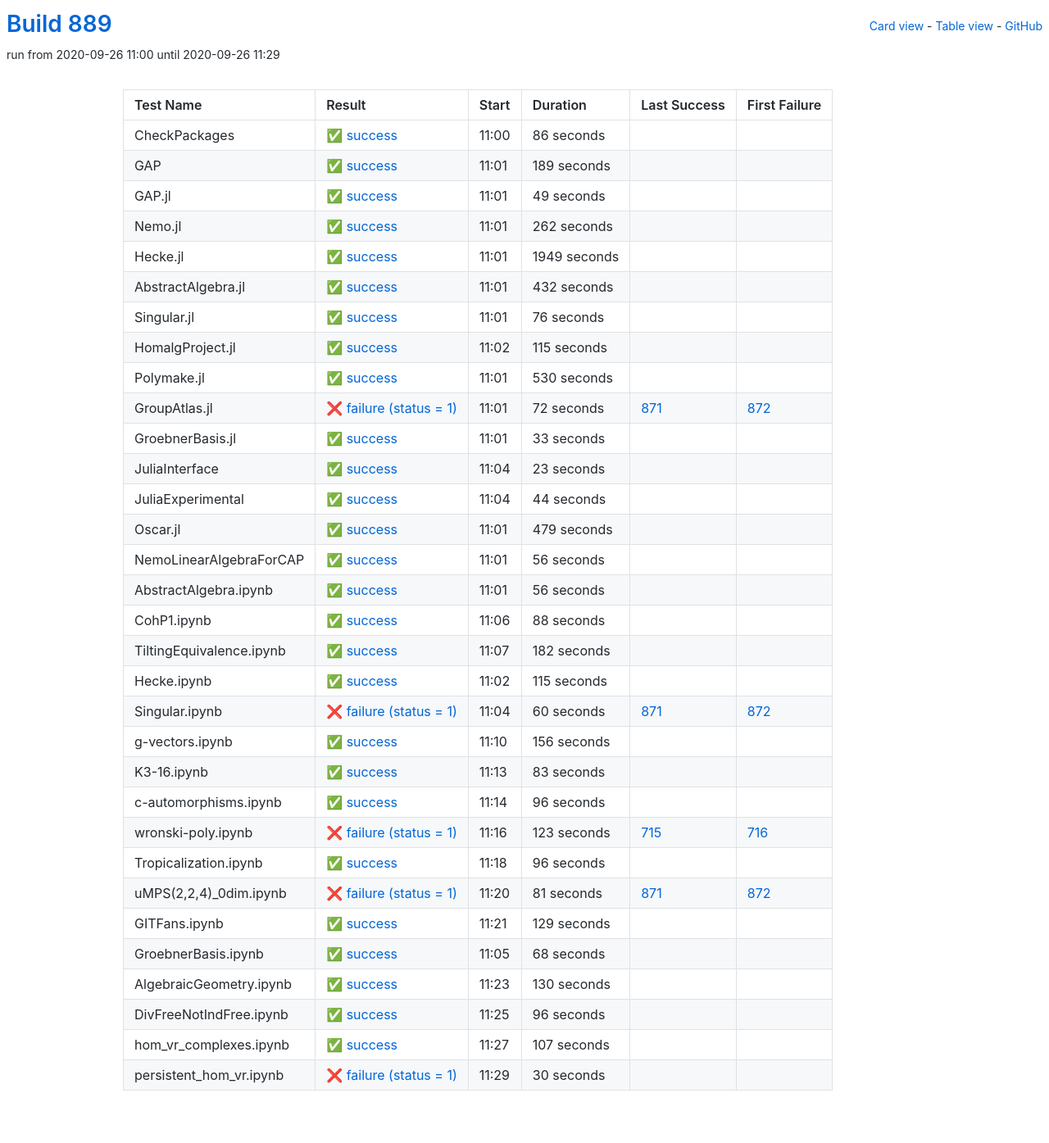
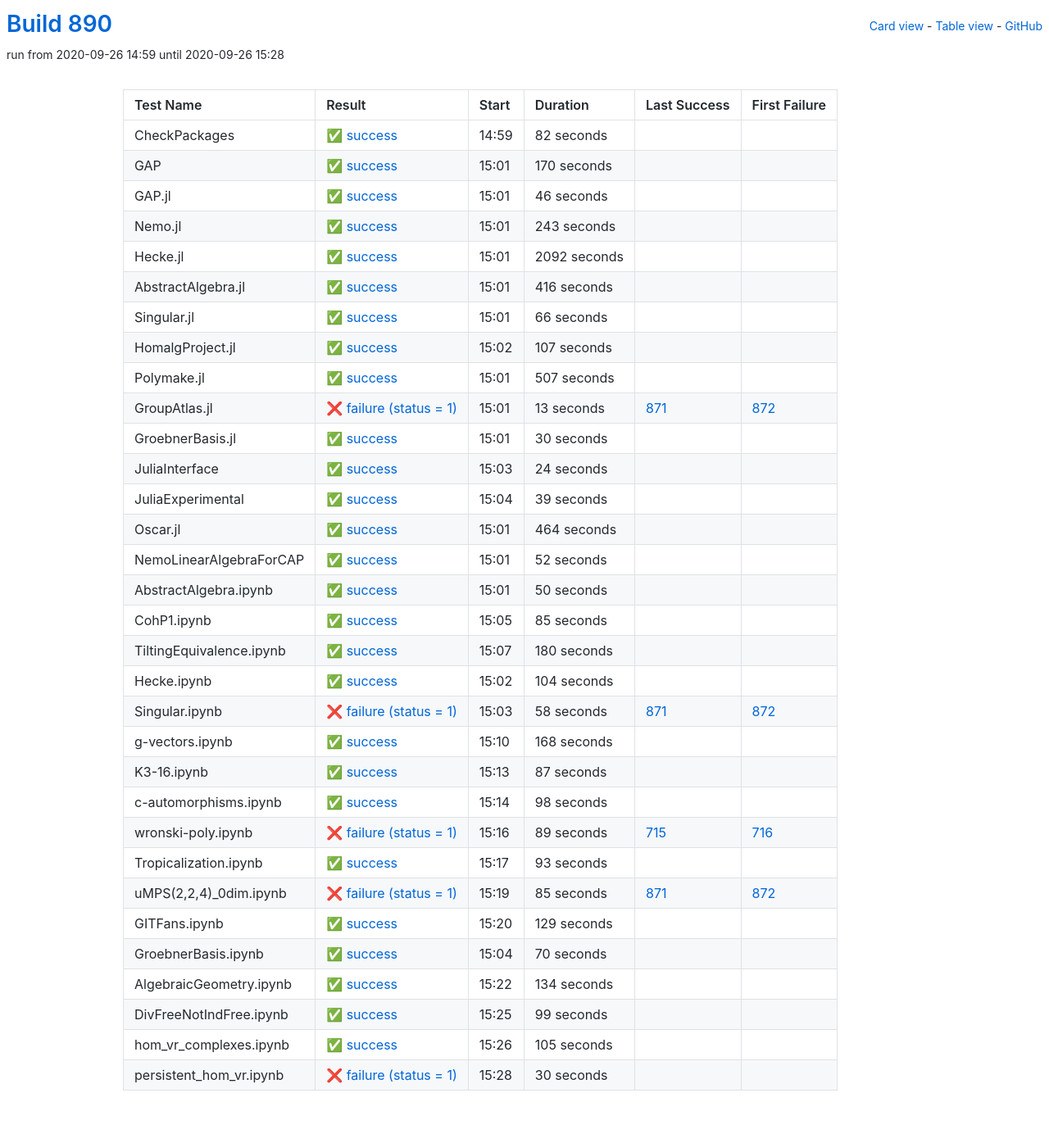
Before and after one commit to oscar-system/oscar-ci-status-stable, a Jekyll site: the page built from table.html, in a window 1280 px wide. Shown: the whole page at 82% size. Built offline with Jekyll 4.4.1, drawn with Linux system fonts in a browser that asks for light colours.

Commit message:
Build #890

```diff
--- a/_data/ci.yml
+++ b/_data/ci.yml
@@ -1,6 +1,6 @@
 ---
-build: 889
-build_url: https://oscarci.mathematik.uni-kl.de/job/oscar-stable/889/
+build: 890
+build_url: https://oscarci.mathematik.uni-kl.de/job/oscar-stable/890/
 job: oscar-stable
 organization: oscar-system
 repo: oscar-ci-status-stable
@@ -8,320 +8,320 @@ repourl: https://github.com/oscar-system/oscar-ci-status-stable
 tests:
 - name: CheckPackages
   id: checkpackages
-  log: https://oscarci.mathematik.uni-kl.de/job/oscar-stable/889/artifact/logs/build-889/CheckPackages.log
-  start: 2020-09-26 11:00
+  log: https://oscarci.mathematik.uni-kl.de/job/oscar-stable/890/artifact/logs/build-890/CheckPackages.log
+  start: 2020-09-26 14:59
   success: true
   exitcode: 0
   status: success
-  duration: 86
+  duration: 82
   last_success: false
   last_success_url:
   first_failure: false
   first_failure_url:
 - name: GAP
   id: gap
-  log: https://oscarci.mathematik.uni-kl.de/job/oscar-stable/889/artifact/logs/build-889/GAP.log
-  start: 2020-09-26 11:01
+  log: https://oscarci.mathematik.uni-kl.de/job/oscar-stable/890/artifact/logs/build-890/GAP.log
+  start: 2020-09-26 15:01
   success: true
   exitcode: 0
   status: success
-  duration: 189
+  duration: 170
   last_success: false
   last_success_url:
   first_failure: false
   first_failure_url:
 - name: GAP.jl
   id: gap-jl
-  log: https://oscarci.mathematik.uni-kl.de/job/oscar-stable/889/artifact/logs/build-889/GAP.jl.log
-  start: 2020-09-26 11:01
+  log: https://oscarci.mathematik.uni-kl.de/job/oscar-stable/890/artifact/logs/build-890/GAP.jl.log
+  start: 2020-09-26 15:01
   success: true
   exitcode: 0
   status: success
-  duration: 49
+  duration: 46
   last_success: false
   last_success_url:
   first_failure: false
   first_failure_url:
 - name: Nemo.jl
   id: nemo-jl
-  log: https://oscarci.mathematik.uni-kl.de/job/oscar-stable/889/artifact/logs/build-889/Nemo.jl.log
-  start: 2020-09-26 11:01
+  log: https://oscarci.mathematik.uni-kl.de/job/oscar-stable/890/artifact/logs/build-890/Nemo.jl.log
+  start: 2020-09-26 15:01
   success: true
   exitcode: 0
   status: success
-  duration: 262
+  duration: 243
   last_success: false
   last_success_url:
   first_failure: false
   first_failure_url:
 - name: Hecke.jl
   id: hecke-jl
-  log: https://oscarci.mathematik.uni-kl.de/job/oscar-stable/889/artifact/logs/build-889/Hecke.jl.log
-  start: 2020-09-26 11:01
+  log: https://oscarci.mathematik.uni-kl.de/job/oscar-stable/890/artifact/logs/build-890/Hecke.jl.log
+  start: 2020-09-26 15:01
   success: true
   exitcode: 0
   status: success
-  duration: 1949
+  duration: 2092
   last_success: false
   last_success_url:
   first_failure: false
   first_failure_url:
 - name: AbstractAlgebra.jl
   id: abstractalgebra-jl
-  log: https://oscarci.mathematik.uni-kl.de/job/oscar-stable/889/artifact/logs/build-889/AbstractAlgebra.jl.log
-  start: 2020-09-26 11:01
+  log: https://oscarci.mathematik.uni-kl.de/job/oscar-stable/890/artifact/logs/build-890/AbstractAlgebra.jl.log
+  start: 2020-09-26 15:01
   success: true
   exitcode: 0
   status: success
-  duration: 432
+  duration: 416
   last_success: false
   last_success_url:
   first_failure: false
   first_failure_url:
 - name: Singular.jl
   id: singular-jl
-  log: https://oscarci.mathematik.uni-kl.de/job/oscar-stable/889/artifact/logs/build-889/Singular.jl.log
-  start: 2020-09-26 11:01
+  log: https://oscarci.mathematik.uni-kl.de/job/oscar-stable/890/artifact/logs/build-890/Singular.jl.log
+  start: 2020-09-26 15:01
   success: true
   exitcode: 0
   status: success
-  duration: 76
+  duration: 66
   last_success: false
   last_success_url:
   first_failure: false
   first_failure_url:
 - name: HomalgProject.jl
   id: homalgproject-jl
-  log: https://oscarci.mathematik.uni-kl.de/job/oscar-stable/889/artifact/logs/build-889/HomalgProject.jl.log
-  start: 2020-09-26 11:02
+  log: https://oscarci.mathematik.uni-kl.de/job/oscar-stable/890/artifact/logs/build-890/HomalgProject.jl.log
+  start: 2020-09-26 15:02
   success: true
   exitcode: 0
   status: success
-  duration: 115
+  duration: 107
   last_success: false
   last_success_url:
   first_failure: false
   first_failure_url:
 - name: Polymake.jl
   id: polymake-jl
-  log: https://oscarci.mathematik.uni-kl.de/job/oscar-stable/889/artifact/logs/build-889/Polymake.jl.log
-  start: 2020-09-26 11:01
+  log: https://oscarci.mathematik.uni-kl.de/job/oscar-stable/890/artifact/logs/build-890/Polymake.jl.log
+  start: 2020-09-26 15:01
   success: true
   exitcode: 0
   status: success
-  duration: 530
+  duration: 507
   last_success: false
   last_success_url:
   first_failure: false
   first_failure_url:
 - name: GroupAtlas.jl
   id: groupatlas-jl
-  log: https://oscarci.mathematik.uni-kl.de/job/oscar-stable/889/artifact/logs/build-889/GroupAtlas.jl.log
-  start: 2020-09-26 11:01
+  log: https://oscarci.mathematik.uni-kl.de/job/oscar-stable/890/artifact/logs/build-890/GroupAtlas.jl.log
+  start: 2020-09-26 15:01
   success: false
   exitcode: 1
   status: failure
-  duration: 72
+  duration: 13
   last_success: 871
   last_success_url: https://oscarci.mathematik.uni-kl.de/job/oscar-stable/871/
   first_failure: 872
   first_failure_url: https://oscarci.mathematik.uni-kl.de/job/oscar-stable/872/
 - name: GroebnerBasis.jl
   id: groebnerbasis-jl
-  log: https://oscarci.mathematik.uni-kl.de/job/oscar-stable/889/artifact/logs/build-889/GroebnerBasis.jl.log
-  start: 2020-09-26 11:01
+  log: https://oscarci.mathematik.uni-kl.de/job/oscar-stable/890/artifact/logs/build-890/GroebnerBasis.jl.log
+  start: 2020-09-26 15:01
   success: true
   exitcode: 0
   status: success
-  duration: 33
+  duration: 30
   last_success: false
   last_success_url:
   first_failure: false
   first_failure_url:
 - name: JuliaInterface
   id: juliainterface
-  log: https://oscarci.mathematik.uni-kl.de/job/oscar-stable/889/artifact/logs/build-889/JuliaInterface.log
-  start: 2020-09-26 11:04
+  log: https://oscarci.mathematik.uni-kl.de/job/oscar-stable/890/artifact/logs/build-890/JuliaInterface.log
+  start: 2020-09-26 15:03
   success: true
   exitcode: 0
   status: success
-  duration: 23
+  duration: 24
   last_success: false
   last_success_url:
   first_failure: false
   first_failure_url:
 - name: JuliaExperimental
   id: juliaexperimental
-  log: https://oscarci.mathematik.uni-kl.de/job/oscar-stable/889/artifact/logs/build-889/JuliaExperimental.log
-  start: 2020-09-26 11:04
+  log: https://oscarci.mathematik.uni-kl.de/job/oscar-stable/890/artifact/logs/build-890/JuliaExperimental.log
+  start: 2020-09-26 15:04
   success: true
   exitcode: 0
   status: success
-  duration: 44
+  duration: 39
   last_success: false
   last_success_url:
   first_failure: false
   first_failure_url:
 - name: Oscar.jl
   id: oscar-jl
-  log: https://oscarci.mathematik.uni-kl.de/job/oscar-stable/889/artifact/logs/build-889/Oscar.jl.log
-  start: 2020-09-26 11:01
+  log: https://oscarci.mathematik.uni-kl.de/job/oscar-stable/890/artifact/logs/build-890/Oscar.jl.log
+  start: 2020-09-26 15:01
   success: true
   exitcode: 0
   status: success
-  duration: 479
+  duration: 464
   last_success: false
   last_success_url:
   first_failure: false
   first_failure_url:
 - name: NemoLinearAlgebraForCAP
   id: nemolinearalgebraforcap
-  log: https://oscarci.mathematik.uni-kl.de/job/oscar-stable/889/artifact/logs/build-889/NemoLinearAlgebraForCAP.log
-  start: 2020-09-26 11:01
+  log: https://oscarci.mathematik.uni-kl.de/job/oscar-stable/890/artifact/logs/build-890/NemoLinearAlgebraForCAP.log
+  start: 2020-09-26 15:01
   success: true
   exitcode: 0
   status: success
-  duration: 56
+  duration: 52
   last_success: false
   last_success_url:
   first_failure: false
   first_failure_url:
 - name: AbstractAlgebra.ipynb
   id: abstractalgebra-ipynb
-  log: https://oscarci.mathematik.uni-kl.de/job/oscar-stable/889/artifact/logs/build-889/AbstractAlgebra.ipynb.log
-  start: 2020-09-26 11:01
+  log: https://oscarci.mathematik.uni-kl.de/job/oscar-stable/890/artifact/logs/build-890/AbstractAlgebra.ipynb.log
+  start: 2020-09-26 15:01
   success: true
   exitcode: 0
   status: success
-  duration: 56
+  duration: 50
   last_success: false
   last_success_url:
   first_failure: false
   first_failure_url:
 - name: CohP1.ipynb
   id: cohp1-ipynb
-  log: https://oscarci.mathematik.uni-kl.de/job/oscar-stable/889/artifact/logs/build-889/CohP1.ipynb.log
-  start: 2020-09-26 11:06
+  log: https://oscarci.mathematik.uni-kl.de/job/oscar-stable/890/artifact/logs/build-890/CohP1.ipynb.log
+  start: 2020-09-26 15:05
   success: true
   exitcode: 0
   status: success
-  duration: 88
+  duration: 85
   last_success: false
   last_success_url:
   first_failure: false
   first_failure_url:
 - name: TiltingEquivalence.ipynb
   id: tiltingequivalence-ipynb
-  log: https://oscarci.mathematik.uni-kl.de/job/oscar-stable/889/artifact/logs/build-889/TiltingEquivalence.ipynb.log
-  start: 2020-09-26 11:07
+  log: https://oscarci.mathematik.uni-kl.de/job/oscar-stable/890/artifact/logs/build-890/TiltingEquivalence.ipynb.log
+  start: 2020-09-26 15:07
   success: true
   exitcode: 0
   status: success
-  duration: 182
+  duration: 180
   last_success: false
   last_success_url:
   first_failure: false
   first_failure_url:
 - name: Hecke.ipynb
   id: hecke-ipynb
-  log: https://oscarci.mathematik.uni-kl.de/job/oscar-stable/889/artifact/logs/build-889/Hecke.ipynb.log
-  start: 2020-09-26 11:02
+  log: https://oscarci.mathematik.uni-kl.de/job/oscar-stable/890/artifact/logs/build-890/Hecke.ipynb.log
+  start: 2020-09-26 15:02
   success: true
   exitcode: 0
   status: success
-  duration: 115
+  duration: 104
   last_success: false
   last_success_url:
   first_failure: false
   first_failure_url:
 - name: Singular.ipynb
   id: singular-ipynb
-  log: https://oscarci.mathematik.uni-kl.de/job/oscar-stable/889/artifact/logs/build-889/Singular.ipynb.log
-  start: 2020-09-26 11:04
+  log: https://oscarci.mathematik.uni-kl.de/job/oscar-stable/890/artifact/logs/build-890/Singular.ipynb.log
+  start: 2020-09-26 15:03
   success: false
   exitcode: 1
   status: failure
-  duration: 60
+  duration: 58
   last_success: 871
   last_success_url: https://oscarci.mathematik.uni-kl.de/job/oscar-stable/871/
   first_failure: 872
   first_failure_url: https://oscarci.mathematik.uni-kl.de/job/oscar-stable/872/
 - name: g-vectors.ipynb
   id: g-vectors-ipynb
-  log: https://oscarci.mathematik.uni-kl.de/job/oscar-stable/889/artifact/logs/build-889/g-vectors.ipynb.log
-  start: 2020-09-26 11:10
+  log: https://oscarci.mathematik.uni-kl.de/job/oscar-stable/890/artifact/logs/build-890/g-vectors.ipynb.log
+  start: 2020-09-26 15:10
   success: true
   exitcode: 0
   status: success
-  duration: 156
+  duration: 168
   last_success: false
   last_success_url:
   first_failure: false
   first_failure_url:
 - name: K3-16.ipynb
   id: k3-16-ipynb
-  log: https://oscarci.mathematik.uni-kl.de/job/oscar-stable/889/artifact/logs/build-889/K3-16.ipynb.log
-  start: 2020-09-26 11:13
+  log: https://oscarci.mathematik.uni-kl.de/job/oscar-stable/890/artifact/logs/build-890/K3-16.ipynb.log
+  start: 2020-09-26 15:13
   success: true
   exitcode: 0
   status: success
-  duration: 83
+  duration: 87
   last_success: false
   last_success_url:
   first_failure: false
   first_failure_url:
 - name: c-automorphisms.ipynb
   id: c-automorphisms-ipynb
-  log: https://oscarci.mathematik.uni-kl.de/job/oscar-stable/889/artifact/logs/build-889/c-automorphisms.ipynb.log
-  start: 2020-09-26 11:14
+  log: https://oscarci.mathematik.uni-kl.de/job/oscar-stable/890/artifact/logs/build-890/c-automorphisms.ipynb.log
+  start: 2020-09-26 15:14
   success: true
   exitcode: 0
   status: success
-  duration: 96
+  duration: 98
   last_success: false
   last_success_url:
   first_failure: false
   first_failure_url:
 - name: wronski-poly.ipynb
   id: wronski-poly-ipynb
-  log: https://oscarci.mathematik.uni-kl.de/job/oscar-stable/889/artifact/logs/build-889/wronski-poly.ipynb.log
-  start: 2020-09-26 11:16
+  log: https://oscarci.mathematik.uni-kl.de/job/oscar-stable/890/artifact/logs/build-890/wronski-poly.ipynb.log
+  start: 2020-09-26 15:16
   success: false
   exitcode: 1
   status: failure
-  duration: 123
+  duration: 89
   last_success: 715
   last_success_url: https://oscarci.mathematik.uni-kl.de/job/oscar-stable/715/
   first_failure: 716
   first_failure_url: https://oscarci.mathematik.uni-kl.de/job/oscar-stable/716/
 - name: Tropicalization.ipynb
   id: tropicalization-ipynb
-  log: https://oscarci.mathematik.uni-kl.de/job/oscar-stable/889/artifact/logs/build-889/Tropicalization.ipynb.log
-  start: 2020-09-26 11:18
+  log: https://oscarci.mathematik.uni-kl.de/job/oscar-stable/890/artifact/logs/build-890/Tropicalization.ipynb.log
+  start: 2020-09-26 15:17
   success: true
   exitcode: 0
   status: success
-  duration: 96
+  duration: 93
   last_success: false
   last_success_url:
   first_failure: false
   first_failure_url:
 - name: uMPS(2,2,4)_0dim.ipynb
   id: umps-2-2-4-0dim-ipynb
-  log: https://oscarci.mathematik.uni-kl.de/job/oscar-stable/889/artifact/logs/build-889/uMPS-2-2-4-_0dim.ipynb.log
-  start: 2020-09-26 11:20
+  log: https://oscarci.mathematik.uni-kl.de/job/oscar-stable/890/artifact/logs/build-890/uMPS-2-2-4-_0dim.ipynb.log
+  start: 2020-09-26 15:19
   success: false
   exitcode: 1
   status: failure
-  duration: 81
+  duration: 85
   last_success: 871
   last_success_url: https://oscarci.mathematik.uni-kl.de/job/oscar-stable/871/
   first_failure: 872
   first_failure_url: https://oscarci.mathematik.uni-kl.de/job/oscar-stable/872/
 - name: GITFans.ipynb
   id: gitfans-ipynb
-  log: https://oscarci.mathematik.uni-kl.de/job/oscar-stable/889/artifact/logs/build-889/GITFans.ipynb.log
-  start: 2020-09-26 11:21
+  log: https://oscarci.mathematik.uni-kl.de/job/oscar-stable/890/artifact/logs/build-890/GITFans.ipynb.log
+  start: 2020-09-26 15:20
   success: true
   exitcode: 0
   status: success
@@ -332,56 +332,56 @@ tests:
   first_failure_url:
 - name: GroebnerBasis.ipynb
   id: groebnerbasis-ipynb
-  log: https://oscarci.mathematik.uni-kl.de/job/oscar-stable/889/artifact/logs/build-889/GroebnerBasis.ipynb.log
-  start: 2020-09-26 11:05
+  log: https://oscarci.mathematik.uni-kl.de/job/oscar-stable/890/artifact/logs/build-890/GroebnerBasis.ipynb.log
+  start: 2020-09-26 15:04
   success: true
   exitcode: 0
   status: success
-  duration: 68
+  duration: 70
   last_success: false
   last_success_url:
   first_failure: false
   first_failure_url:
 - name: AlgebraicGeometry.ipynb
   id: algebraicgeometry-ipynb
-  log: https://oscarci.mathematik.uni-kl.de/job/oscar-stable/889/artifact/logs/build-889/AlgebraicGeometry.ipynb.log
-  start: 2020-09-26 11:23
+  log: https://oscarci.mathematik.uni-kl.de/job/oscar-stable/890/artifact/logs/build-890/AlgebraicGeometry.ipynb.log
+  start: 2020-09-26 15:22
   success: true
   exitcode: 0
   status: success
-  duration: 130
+  duration: 134
   last_success: false
   last_success_url:
   first_failure: false
   first_failure_url:
 - name: DivFreeNotIndFree.ipynb
   id: divfreenotindfree-ipynb
-  log: https://oscarci.mathematik.uni-kl.de/job/oscar-stable/889/artifact/logs/build-889/DivFreeNotIndFree.ipynb.log
-  start: 2020-09-26 11:25
+  log: https://oscarci.mathematik.uni-kl.de/job/oscar-stable/890/artifact/logs/build-890/DivFreeNotIndFree.ipynb.log
+  start: 2020-09-26 15:25
   success: true
   exitcode: 0
   status: success
-  duration: 96
+  duration: 99
   last_success: false
   last_success_url:
   first_failure: false
   first_failure_url:
 - name: hom_vr_complexes.ipynb
   id: hom-vr-complexes-ipynb
-  log: https://oscarci.mathematik.uni-kl.de/job/oscar-stable/889/artifact/logs/build-889/hom_vr_complexes.ipynb.log
-  start: 2020-09-26 11:27
+  log: https://oscarci.mathematik.uni-kl.de/job/oscar-stable/890/artifact/logs/build-890/hom_vr_complexes.ipynb.log
+  start: 2020-09-26 15:26
   success: true
   exitcode: 0
   status: success
-  duration: 107
+  duration: 105
   last_success: false
   last_success_url:
   first_failure: false
   first_failure_url:
 - name: persistent_hom_vr.ipynb
   id: persistent-hom-vr-ipynb
-  log: https://oscarci.mathematik.uni-kl.de/job/oscar-stable/889/artifact/logs/build-889/persistent_hom_vr.ipynb.log
-  start: 2020-09-26 11:29
+  log: https://oscarci.mathematik.uni-kl.de/job/oscar-stable/890/artifact/logs/build-890/persistent_hom_vr.ipynb.log
+  start: 2020-09-26 15:28
   success: false
   exitcode: 1
   status: failure
```
Also changed, not shown: README.md.
